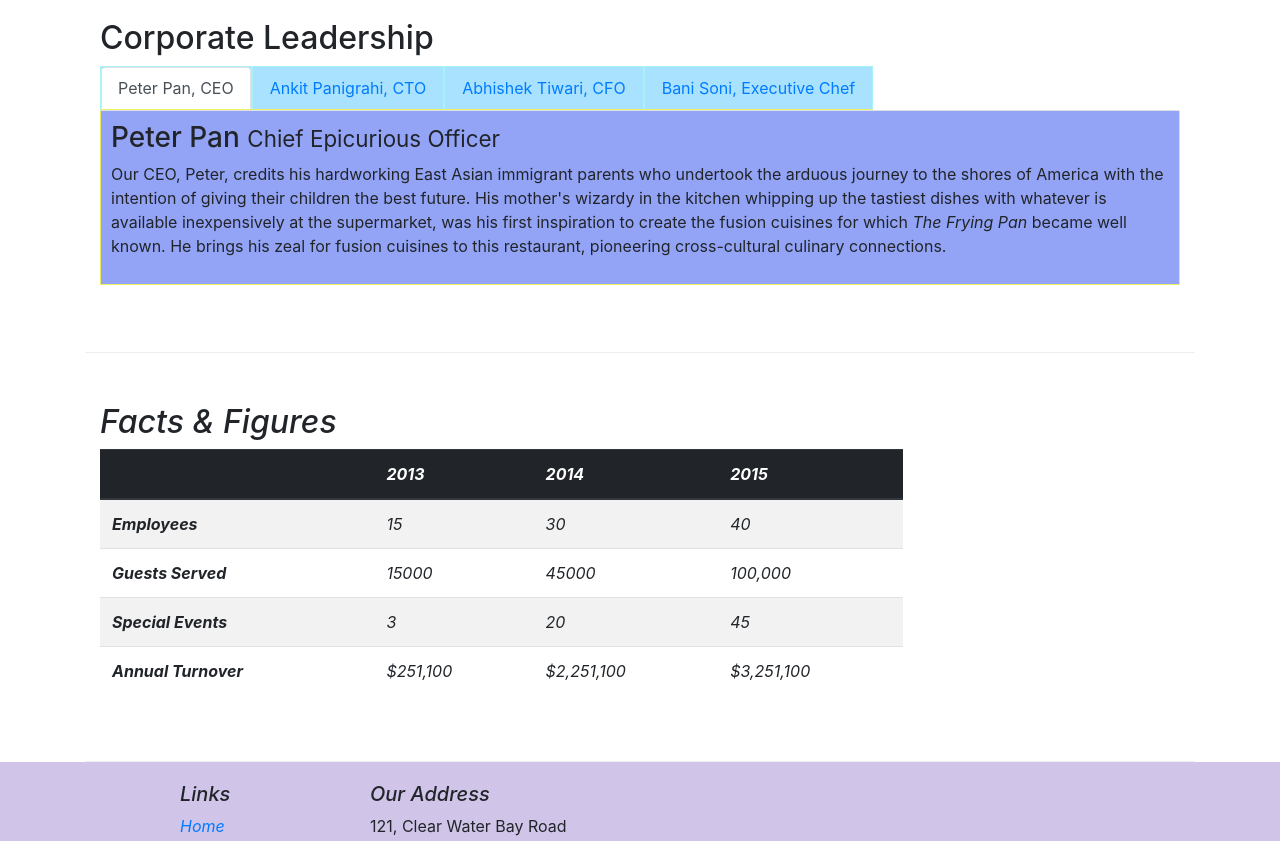
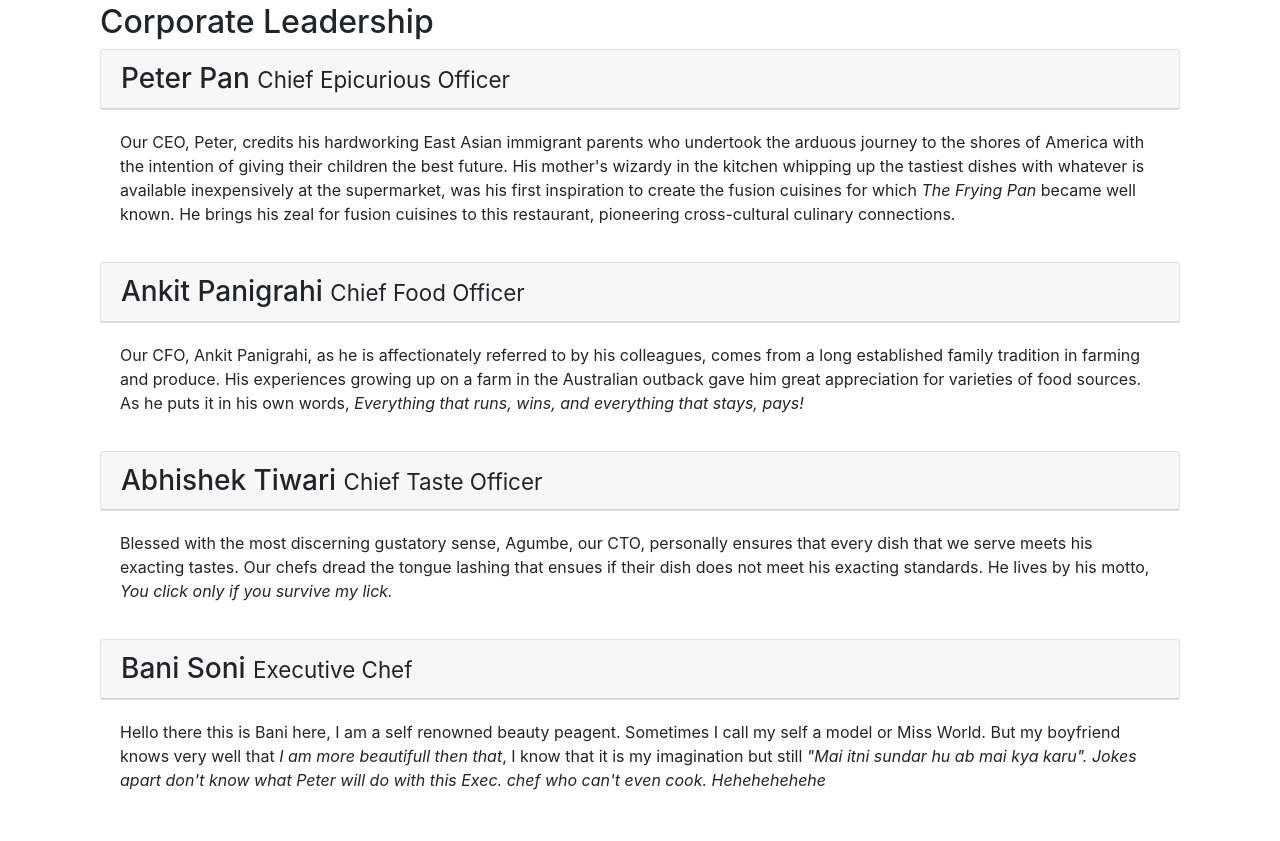
Before and after one commit to PanigrahiAnkit/Bootsrap-Tut, a website: page aboutus.html in a window 1280 px wide. Shown: the part 1019-1860 px from the top of the page. Drawn offline with nearby package versions, Linux system fonts and the light colour scheme.

Commit message:
Accordion

```diff
--- a/aboutus.html
+++ b/aboutus.html
@@ -96,41 +96,67 @@
             <div class="col-12">
                 <h2>Corporate Leadership</h2>
 
-                <ul class="nav nav-tabs">
-                    <li class="nav-items">
-                        <a class="nav-link active" href="#peter" role="tab" data-toggle="tab">Peter Pan, CEO</a>
-                    </li>
-                    <li class="nav-items">
-                        <a class="nav-link" href="#Ankit" role="tab" data-toggle="tab">Ankit Panigrahi, CTO</a>
-                    </li>
-                    <li class="nav-items">
-                        <a class="nav-link " href="#Abhishek" role="tab" data-toggle="tab">Abhishek Tiwari, CFO</a>
-                    </li>
-                    <li class="nav-items">
-                        <a class="nav-link" href="#Bani" role="tab" data-toggle="tab">Bani Soni, Executive Chef</a>
-                    </li>
-                </ul>
 
 
-                <div class="tab-content">
-                    <div role="tabpanel" class="tab-pane fade show active" id="peter">
-                        <h3>Peter Pan <small>Chief Epicurious Officer</small></h3>
-                        <p class="d-none d-sm-block">Our CEO, Peter, credits his hardworking East Asian immigrant parents who undertook the arduous journey to the shores of America with the intention of giving their children the best future. His mother's wizardy in the kitchen whipping up the tastiest dishes with whatever is available inexpensively at the supermarket, was his first inspiration to create the fusion cuisines for which <em>The Frying Pan</em> became well known. He brings his zeal for fusion cuisines to this restaurant, pioneering cross-cultural culinary connections.</p>
+                <div id="accordion">
+                    <div class="card">
+                        <div class="card-header" role="tab" id="peterhead">
+                            <h3 class="mb-0">
+                                <a data-toggle="collapse" data-target="#peter">
+                                    Peter Pan <small>Chief Epicurious Officer</small>
+                                </a>
+                            </h3>
+                        </div>
+                    </div>
+                    <div role="tabpanel" class="collpase show" id="peter" data-parent="accordion">
+                        <div class="card-body">
+                            <p class="d-none d-sm-block">Our CEO, Peter, credits his hardworking East Asian immigrant parents who undertook the arduous journey to the shores of America with the intention of giving their children the best future. His mother's wizardy in the kitchen whipping up the tastiest dishes with whatever is available inexpensively at the supermarket, was his first inspiration to create the fusion cuisines for which <em>The Frying Pan</em> became well known. He brings his zeal for fusion cuisines to this restaurant, pioneering cross-cultural culinary connections.</p>
+                        </div>
                     </div>
 
-                    <div role="tabpanel" class="tab-pane fade show" id="Ankit">
-                        <h3>Ankit Panigrahi <small>Chief Food Officer</small></h3>
-                        <p class="d-none d-sm-block">Our CFO, Danny, as he is affectionately referred to by his colleagues, comes from a long established family tradition in farming and produce. His experiences growing up on a farm in the Australian outback gave him great appreciation for varieties of food sources. As he puts it in his own words, <em>Everything that runs, wins, and everything that stays, pays!</em></p>
+                    <div class="card">
+                        <div class="card-header" role="tab" id="Ankithead">
+                            <h3 class="mb-0">
+                                <a data-toggle="collapse" data-target="#Ankit">
+                                    Ankit Panigrahi <small>Chief Food Officer</small>
+                                </a>
+                            </h3>
+                        </div>
+                    </div>
+                    <div role="tabpanel" class="collpase show" id="Ankit" data-parent="accordion">
+                        <div class="card-body">
+                            <p class="d-none d-sm-block">Our CFO, Ankit Panigrahi, as he is affectionately referred to by his colleagues, comes from a long established family tradition in farming and produce. His experiences growing up on a farm in the Australian outback gave him great appreciation for varieties of food sources. As he puts it in his own words, <em>Everything that runs, wins, and everything that stays, pays!</em></p>
+                        </div>
                     </div>
 
-                    <div role="tabpanel" class="tab-pane fade show" id="Abhishek">
-                        <h3>Abhishek Tiwari <small>Chief Taste Officer</small></h3>
-                        <p class="d-none d-sm-block">Blessed with the most discerning gustatory sense, Agumbe, our CTO, personally ensures that every dish that we serve meets his exacting tastes. Our chefs dread the tongue lashing that ensues if their dish does not meet his exacting standards. He lives by his motto, <em>You click only if you survive my lick.</em></p>
+                    <div class="card">
+                        <div class="card-header" role="tab" id="Abhishekhead">
+                            <h3 class="mb-0">
+                                <a data-toggle="collapse" data-target="#Abhishek">
+                                    Abhishek Tiwari <small>Chief Taste Officer</small>
+                                </a>
+                            </h3>
+                        </div>
+                    </div>
+                    <div role="tabpanel" class="collpase show" id="Abhishek" data-parent="accordion">
+                        <div class="card-body">
+                            <p class="d-none d-sm-block">Blessed with the most discerning gustatory sense, Agumbe, our CTO, personally ensures that every dish that we serve meets his exacting tastes. Our chefs dread the tongue lashing that ensues if their dish does not meet his exacting standards. He lives by his motto, <em>You click only if you survive my lick.</em></p>
+                        </div>
                     </div>
 
-                    <div role="tabpanel" class="tab-pane fade show" id="Bani">
-                        <h3>Bani Soni <small>Executive Chef</small></h3>
-                        <p class="d-none d-sm-block">Hello there this is Bani here, I am a self renowned beauty peagent. Sometimes I call my self a model or Miss World. But my boyfriend knows very well that <em>I am more beautifull then that</em>, I know that it is my imagination but still <em>"Mai itni sundar hu ab mai kya karu". Jokes apart don't know what Peter will do with this Exec. chef who can't even cook. <em>Hehehehehehe</em></p>
+                    <div class="card">
+                        <div class="card-header" role="tab" id="Banihead">
+                            <h3 class="mb-0">
+                                <a data-toggle="collapse" data-target="#Bani">
+                                    Bani Soni <small>Executive Chef</small>
+                                </a>
+                            </h3>
+                        </div>
+                    </div>
+                    <div role="tabpanel" class="collpase show" id="Bani" data-parent="accordion">
+                        <div class="card-body">
+                            <p class="d-none d-sm-block">Hello there this is Bani here, I am a self renowned beauty peagent. Sometimes I call my self a model or Miss World. But my boyfriend knows very well that <em>I am more beautifull then that</em>, I know that it is my imagination but still <em>"Mai itni sundar hu ab mai kya karu". Jokes apart don't know what Peter will do with this Exec. chef who can't even cook. <em>Hehehehehehe</em></p>
+                        </div>
                     </div>
                 </div>
             </div>
--- a/css/styles.css
+++ b/css/styles.css
@@ -45,11 +45,3 @@
     border-bottom: 1px solid rgb(237, 239, 96);
     padding : 10px;
   }
-
-  .nav-items{
-    background-color: rgb(168, 226, 255);
-    border-left: 1px solid rgb(166, 242, 246);
-    border-right: 1px solid rgb(166, 242, 246);
-    border-top: 1px solid rgb(166, 242, 246);
-    border-bottom: 1px solid rgb(237, 239, 96)
-  }
```
